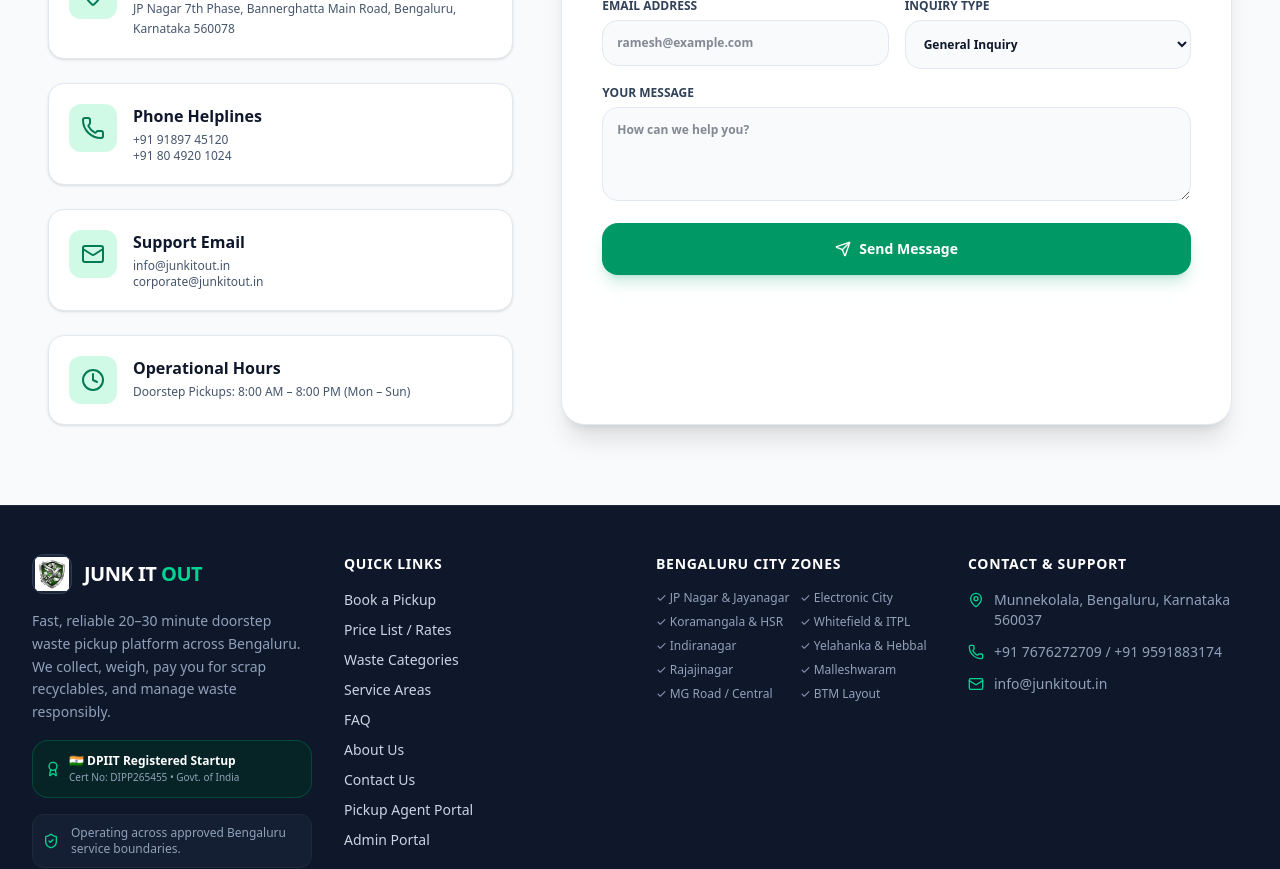
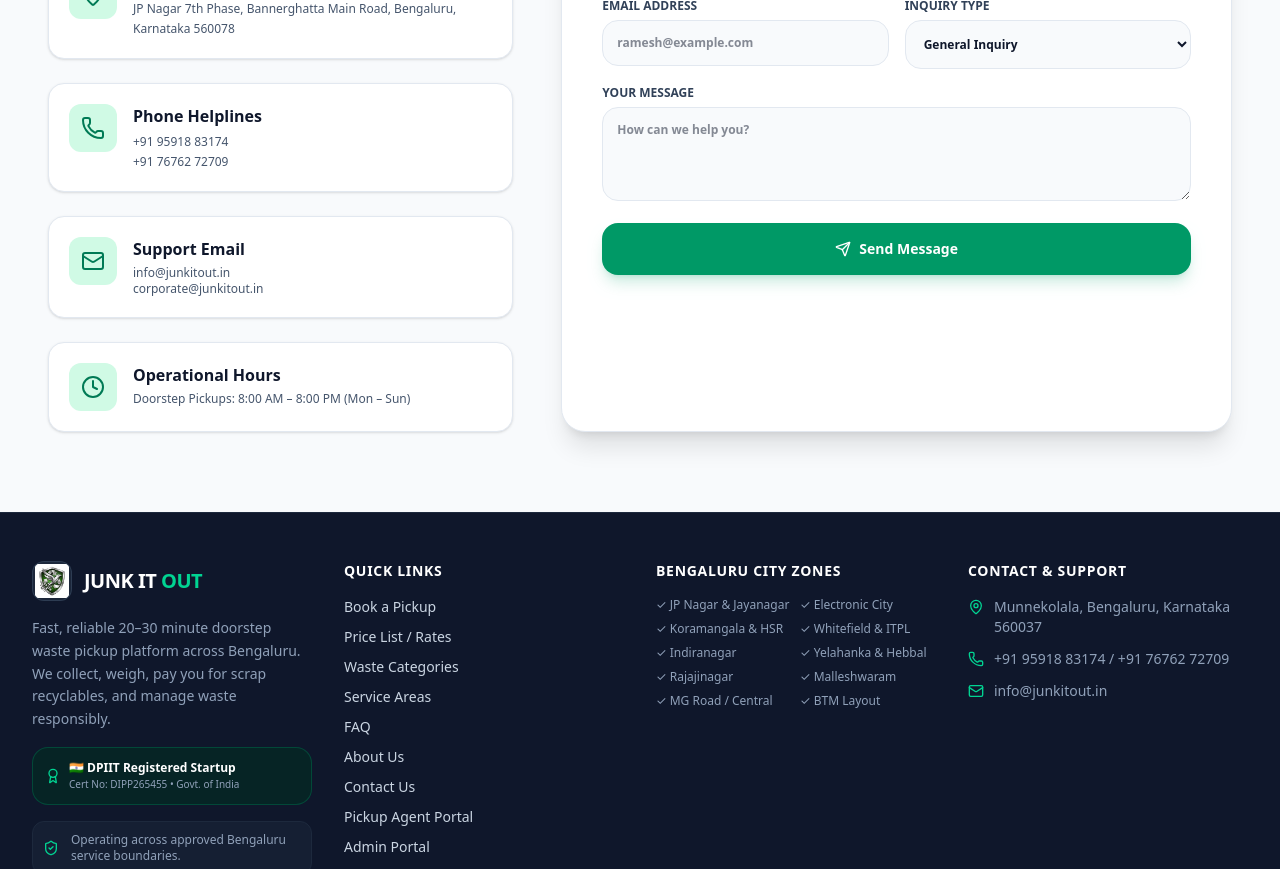
Before and after one commit to kirankumar001122/junk-it-out, a Next.js app: page /contact in a window 1280 px wide. Shown: the part 660-1529 px from the top of the page. Built offline with nearby package versions, Linux system fonts and the light colour scheme; no server answers.

Commit message:
fix(contact): update customer helpline phone numbers to +91 95918 83174 and +91 76762 72709

```diff
--- a/app/admin/(dashboard)/settings/page.tsx
+++ b/app/admin/(dashboard)/settings/page.tsx
@@ -8,7 +8,7 @@
     companyName: 'Junk It Out Technologies Private Limited',
     dpiitNumber: 'DIPP265455',
     sector: 'Green Technology / Waste Management',
-    supportPhone: '+91 91897 45120',
+    supportPhone: '+91 95918 83174 / +91 76762 72709',
     supportEmail: 'support@junkitout.in',
     dispatchSlaMinutes: 30,
     razorpayKeyId: 'rzp_live_JunkItOut2026',
--- a/app/contact/page.tsx
+++ b/app/contact/page.tsx
@@ -70,9 +70,9 @@
                 </div>
                 <div>
                   <h3 className="font-extrabold text-slate-900 text-base">Phone Helplines</h3>
-                  <p className="text-xs text-slate-600 mt-1">
-                    +91 91897 45120 <br />
-                    +91 80 4920 1024
+                  <p className="text-xs text-slate-600 mt-1 leading-relaxed font-medium">
+                    +91 95918 83174 <br />
+                    +91 76762 72709
                   </p>
                 </div>
               </div>
--- a/components/Footer.tsx
+++ b/components/Footer.tsx
@@ -84,7 +84,7 @@
               </div>
               <div className="flex items-center gap-2.5">
                 <Phone className="w-4 h-4 text-emerald-400 shrink-0" />
-                <span>+91 7676272709 / +91 9591883174</span>
+                <span>+91 95918 83174 / +91 76762 72709</span>
               </div>
               <div className="flex items-center gap-2.5">
                 <Mail className="w-4 h-4 text-emerald-400 shrink-0" />
```
Also changed, not shown: 1 other file (tests, documents, lock files or other folders).
